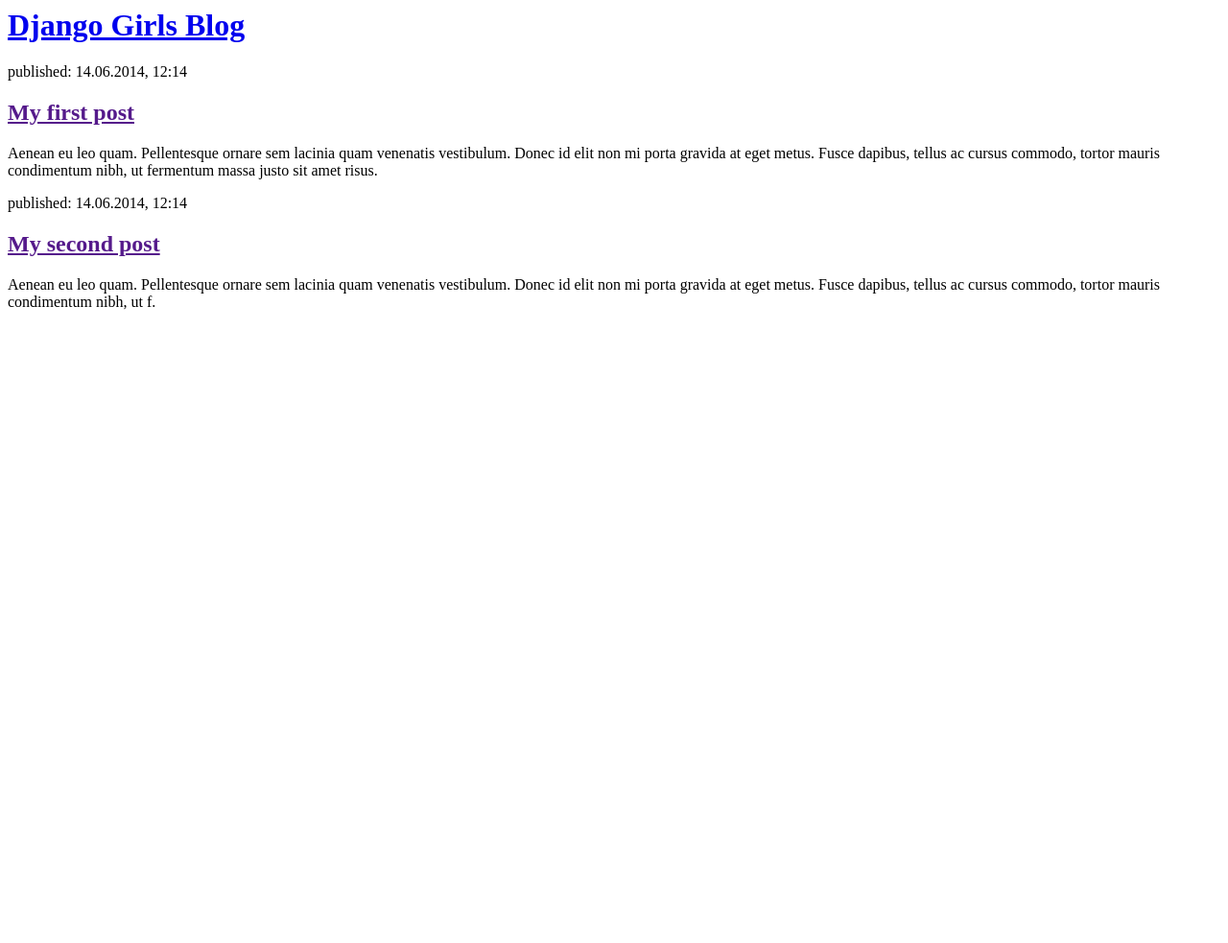
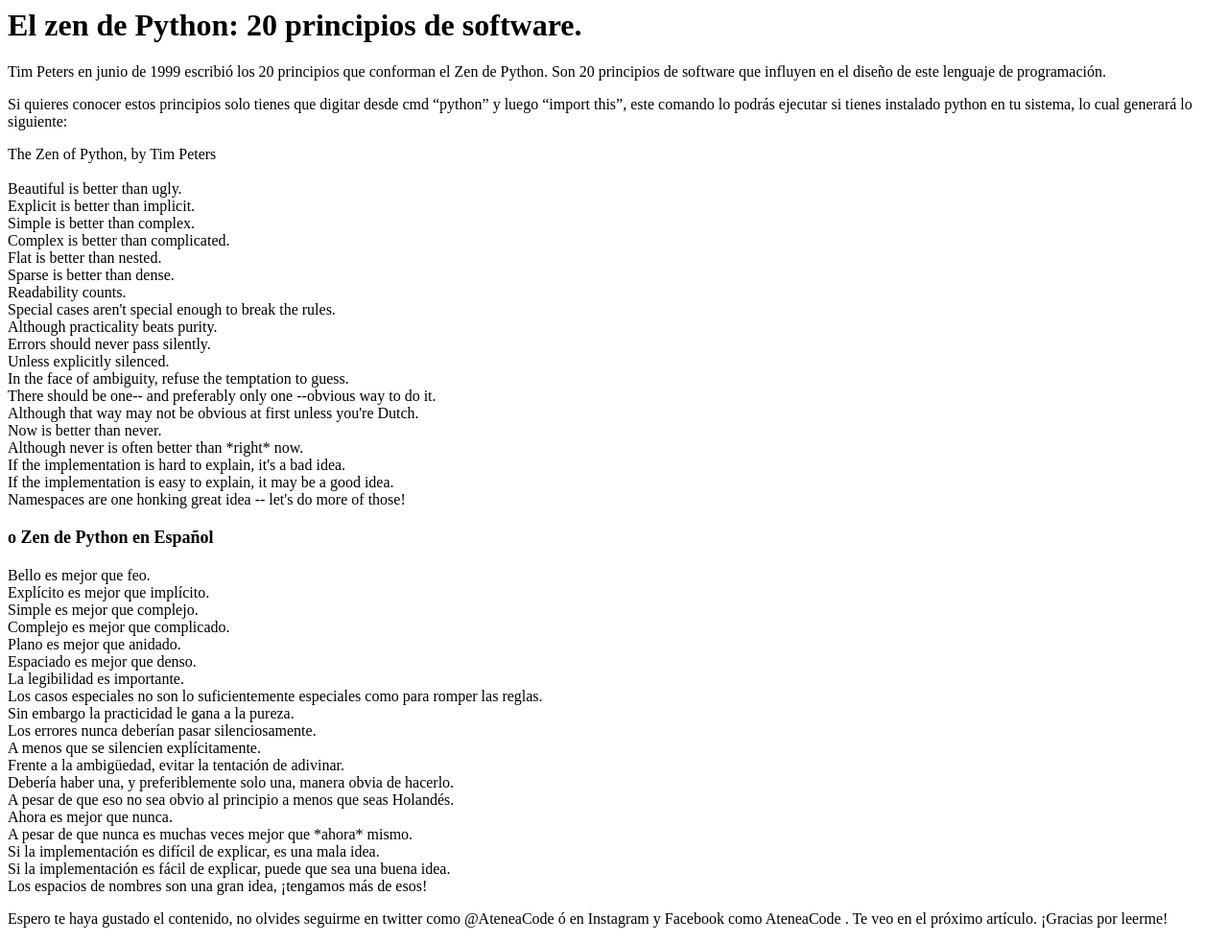
Before and after one commit to KeniaValverde/my-first-blog, a Django app: page / in a window 1280 px wide. Shown: the whole page at 96% size. Before the commit the page ends 323 px from the top, so only its background shows below. Run offline with Django 3.2, Linux system fonts and the light colour scheme.

Commit message:
Subi mi post de Zen de Python

```diff
--- a/blog/templates/blog/post_list copy.html
+++ b/blog/templates/blog/post_list copy.html
@@ -48,6 +48,6 @@
             Si la implementación es difícil de explicar, es una mala idea.<br>
             Si la implementación es fácil de explicar, puede que sea una buena idea.<br>
             Los espacios de nombres son una gran idea, ¡tengamos más de esos!</p>
-        <p></p>
+        <p> Espero te haya gustado el contenido, no olvides seguirme en twitter como @AteneaCode ó en Instagram y Facebook como AteneaCode . Te veo en el próximo artículo. ¡Gracias por leerme!</p>
         </body>
 </html>
--- a/blog/templates/blog/post_list.html
+++ b/blog/templates/blog/post_list.html
@@ -1,22 +1,53 @@
 <html>
     <head>
-        <title>Django Girls blog</title>
+        <title>Atenea Code blog</title>
     </head>
     <body>
-        <div>
-            <h1><a href="/">Django Girls Blog</a></h1>
-        </div>
-
-        <div>
-            <p>published: 14.06.2014, 12:14</p>
-            <h2><a href="">My first post</a></h2>
-            <p>Aenean eu leo quam. Pellentesque ornare sem lacinia quam venenatis vestibulum. Donec id elit non mi porta gravida at eget metus. Fusce dapibus, tellus ac cursus commodo, tortor mauris condimentum nibh, ut fermentum massa justo sit amet risus.</p>
-        </div>
-
-        <div>
-            <p>published: 14.06.2014, 12:14</p>
-            <h2><a href="">My second post</a></h2>
-            <p>Aenean eu leo quam. Pellentesque ornare sem lacinia quam venenatis vestibulum. Donec id elit non mi porta gravida at eget metus. Fusce dapibus, tellus ac cursus commodo, tortor mauris condimentum nibh, ut f.</p>
-        </div>
-    </body>
+        <p><h1><FONT SIZE=6><strong>El zen de Python: 20 principios de software.</strong></FONT SIZE=6></h1></p>
+        <p>Tim Peters en junio de 1999 escribió los 20 principios que conforman el Zen de Python. Son 20 principios de software que influyen en el diseño de este lenguaje de programación.</p>
+        <p>Si quieres conocer estos principios solo tienes que digitar desde cmd  “python” y luego “import this”, este comando lo podrás ejecutar si tienes instalado python en tu sistema, lo cual generará lo siguiente:</p>
+        <p>The Zen of Python, by Tim Peters<br><br>
+            Beautiful is better than ugly.<br>
+            Explicit is better than implicit.<br>
+            Simple is better than complex.<br>
+            Complex is better than complicated.<br>
+            Flat is better than nested.<br>
+            Sparse is better than dense.<br>
+            Readability counts.<br>
+            Special cases aren't special enough to break the rules.<br>
+            Although practicality beats purity.<br>
+            Errors should never pass silently.<br>
+            Unless explicitly silenced.<br>
+            In the face of ambiguity, refuse the temptation to guess.<br>
+            There should be one-- and preferably only one --obvious way to do it.<br>
+            Although that way may not be obvious at first unless you're Dutch.<br>
+            Now is better than never.<br>
+            Although never is often better than *right* now.<br>
+            If the implementation is hard to explain, it's a bad idea.<br>
+            If the implementation is easy to explain, it may be a good idea.<br>
+            Namespaces are one honking great idea -- let's do more of those!<br>
+        </p>
+        <p><h2><FONT SIZE=4><strong>o Zen de Python en Español</strong></FONT SIZE=4></h2>
+        </p>
+        <p> Bello es mejor que feo.<br>
+            Explícito es mejor que implícito.<br>
+            Simple es mejor que complejo.<br>
+            Complejo es mejor que complicado.<br>
+            Plano es mejor que anidado.<br>
+            Espaciado es mejor que denso.<br>
+            La legibilidad es importante.<br>
+            Los casos especiales no son lo suficientemente especiales como para romper las reglas.<br>
+            Sin embargo la practicidad le gana a la pureza.<br>
+            Los errores nunca deberían pasar silenciosamente.<br>
+            A menos que se silencien explícitamente.<br>
+            Frente a la ambigüedad, evitar la tentación de adivinar.<br>
+            Debería haber una, y preferiblemente solo una, manera obvia de hacerlo.<br>
+            A pesar de que eso no sea obvio al principio a menos que seas Holandés.<br>
+            Ahora es mejor que nunca.<br>
+            A pesar de que nunca es muchas veces mejor que *ahora* mismo.<br>
+            Si la implementación es difícil de explicar, es una mala idea.<br>
+            Si la implementación es fácil de explicar, puede que sea una buena idea.<br>
+            Los espacios de nombres son una gran idea, ¡tengamos más de esos!</p>
+        <p> Espero te haya gustado el contenido, no olvides seguirme en twitter como @AteneaCode ó en Instagram y Facebook como AteneaCode . Te veo en el próximo artículo. ¡Gracias por leerme!</p>
+        </body>
 </html>
```
Also changed, not shown: blog/templates/blog/post_list copy 2.html (added, +22 -0 lines).
